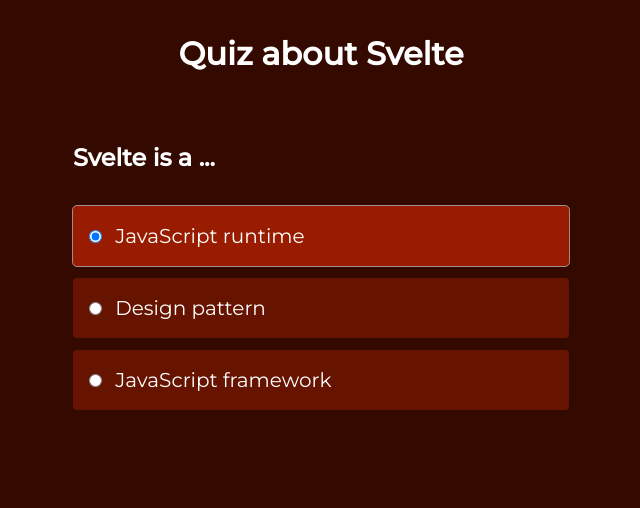
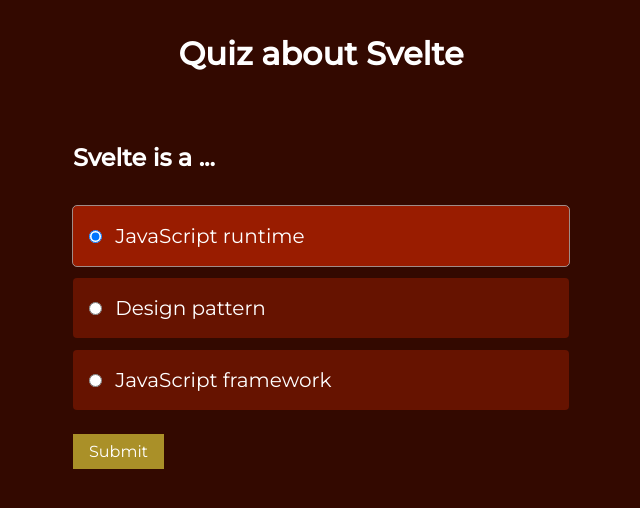
Before and after one commit to MoinJulian/Tutorials, a Svelte app in the folder Quiz-App-With-Svelte-and-Vue/svelte/: page / in a window 1280 px wide. Shown: the top 508 px of the page, without its empty margins (319-959 px from the left). Built offline with nearby package versions, Linux system fonts and the light colour scheme.

Commit message:
Send form svelte

```diff
--- a/Quiz-App-With-Svelte-and-Vue/svelte/src/components/Question.svelte
+++ b/Quiz-App-With-Svelte-and-Vue/svelte/src/components/Question.svelte
@@ -3,9 +3,14 @@
 
   export let question: question;
   let selected_index = 0;
+
+  function check_answer() {
+    const correct = selected_index == question.correct_answer_index;
+    window.alert(correct);
+  }
 </script>
 
-<form>
+<form on:submit|preventDefault={check_answer}>
   <h2>{question.question}</h2>
   <section class="answers">
     {#each question.answers as answer, index}
@@ -22,6 +27,9 @@
       </label>
     {/each}
   </section>
+  <menu>
+    <button>Submit</button>
+  </menu>
 </form>
 
 <style>
```
